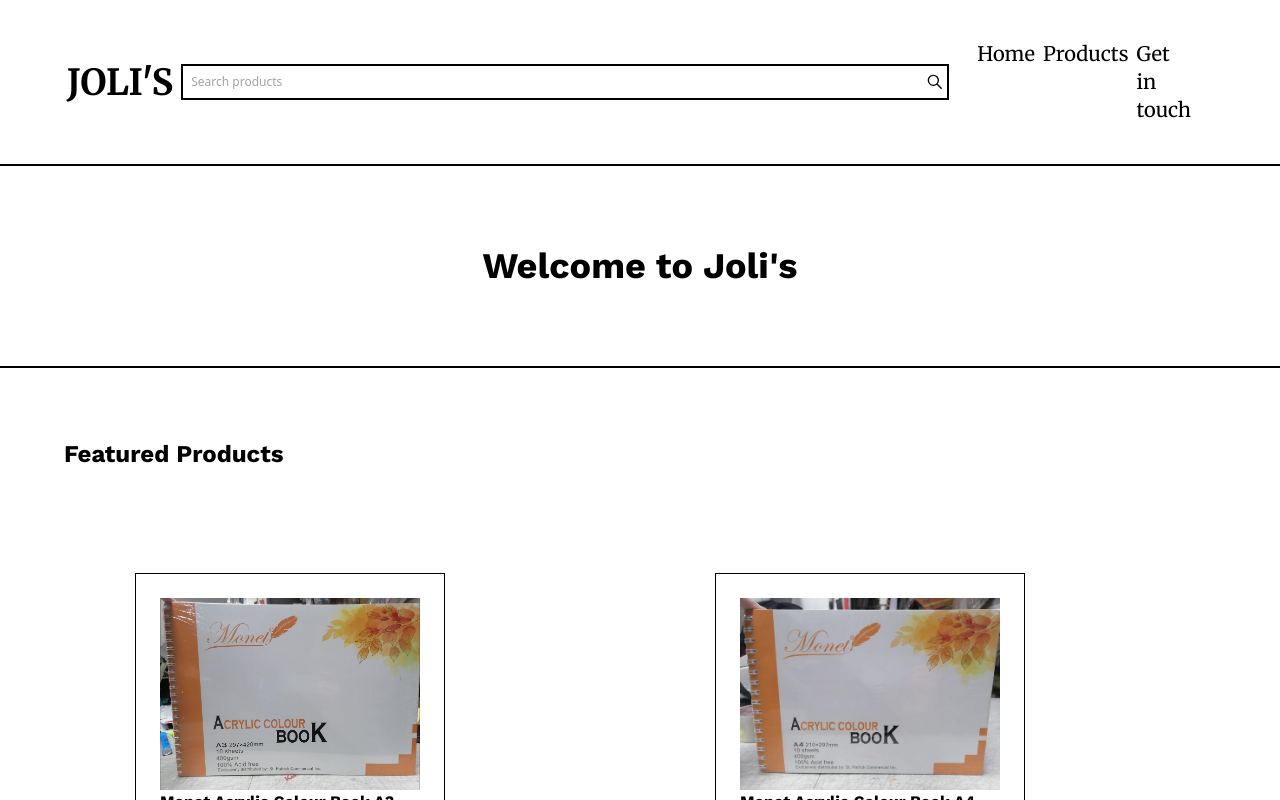
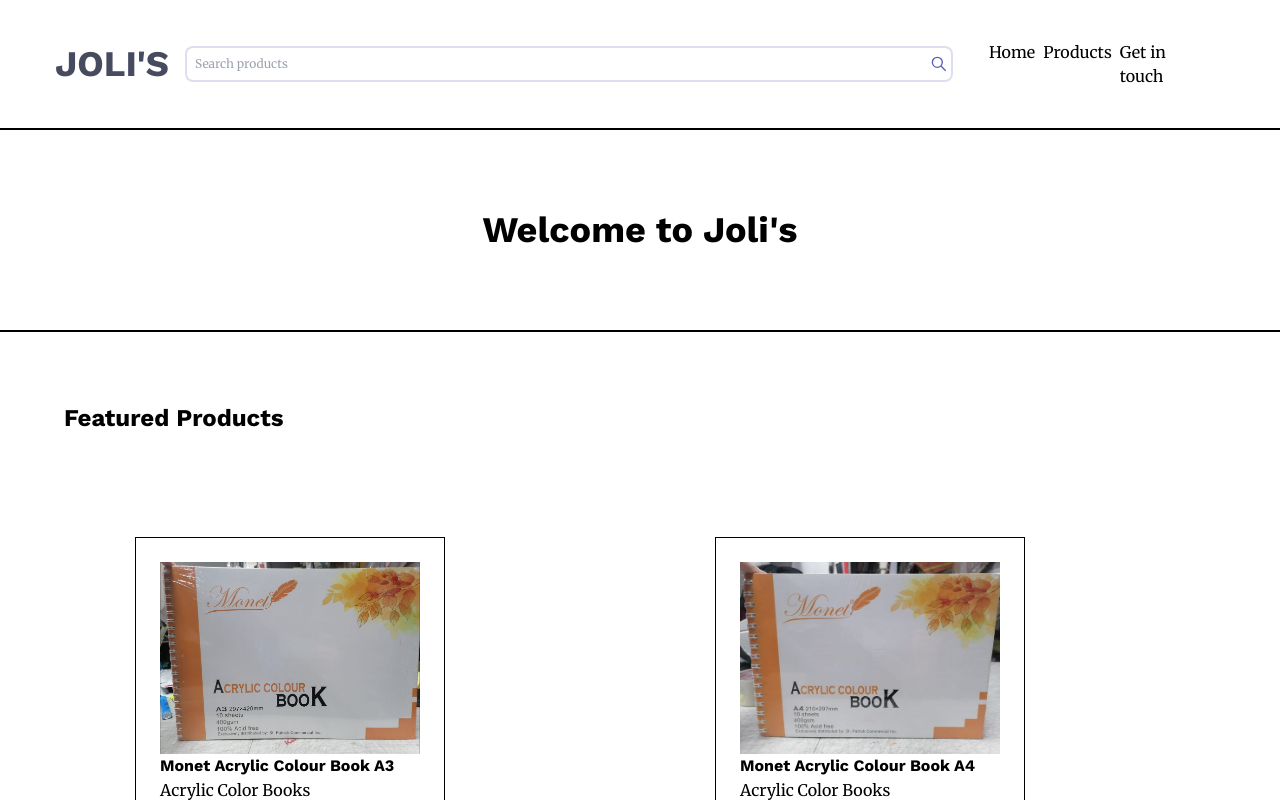
Before and after one commit to quinzonjosh/jolis, a Next.js app: page / in a window 1280 px wide. Shown: the top 800 px of the page. Built offline with nearby package versions, Linux system fonts and the light colour scheme.

Commit message:
fix typography and style searchbar

```diff
--- a/components/Navbar/Navbar.jsx
+++ b/components/Navbar/Navbar.jsx
@@ -8,11 +8,11 @@ const Navbar = () => {
   const [hideNav, setHideNav] = useState(true);
 
   return (
-    <section className="flex justify-center w-full gap-2 py-5 items-center border-b-2 border-black">
+    <header className="flex justify-center w-full gap-4 py-5 items-center border-b-2 border-black">
       <Link href="/">
-        <span className="md:text-4xl text-2xl font-bold cursor-pointer">
-          <a>JOLI&apos;S</a>
-        </span>
+        <a className="md:text-4xl text-2xl font-bold cursor-pointer font-heading text-primary">
+          JOLI&apos;S
+        </a>
       </Link>
       {/* search bar */}
       <div className="flex w-[60%]">
@@ -20,10 +20,10 @@ const Navbar = () => {
           type="search"
           name="Search here"
           placeholder="Search products"
-          className="w-[100%] border-2 border-black border-r-0 p-2 text-xs"
+          className={styles.searchbar}
         />
-        <button className="border-2 border-l-0 border-black p-1">
-          <GrSearch />
+        <button className="border-2 border-l-0 border-white-accent-lavender rounded-r-lg p-1">
+          <GrSearch className={styles.search_icon} />
         </button>
       </div>
       <button
@@ -37,10 +37,10 @@ const Navbar = () => {
         <GiHamburgerMenu />
       </button>
 
-      <div
+      <nav
         className={`${hideNav ? "-left-full" : "left-0"} ${styles.nav_links}`}
       >
-        <ul className="flex flex-col md:flex-row gap-2 p-5 text-xl">
+        <ul className="flex flex-col md:flex-row gap-2 p-5">
           <button
             className="md:hidden block self-end"
             onClick={() => {
@@ -53,28 +53,28 @@ const Navbar = () => {
           </button>
           <li>
             <Link href="/">
-              <a className="lg:text-xl md:text-base text:xl relative lg:top-0 md:top-6 top-0 lg:right-0 md:right-4 right-0">
+              <a className="text-base  relative lg:top-0 md:top-6 top-0 lg:right-0 md:right-4 right-0">
                 Home
               </a>
             </Link>
           </li>
           <li>
             <Link href="/categories">
-              <a className="lg:text-xl md:text-base text:xl relative lg:top-0 md:top-6 top-0 lg:right-0 md:right-4 right-0">
+              <a className="text-base relative lg:top-0 md:top-6 top-0 lg:right-0 md:right-4 right-0">
                 Products
               </a>
             </Link>
           </li>
           <li>
             <Link href="/branches">
-              <a className="lg:text-xl md:text-base text:xl relative lg:right-0 md:right-4 right-0">
+              <a className="text-base relative lg:right-0 md:right-4 right-0">
                 Get in touch
               </a>
             </Link>
           </li>
         </ul>
-      </div>
-    </section>
+      </nav>
+    </header>
   );
 };
 
--- a/components/Navbar/Navbar.module.css
+++ b/components/Navbar/Navbar.module.css
@@ -1,3 +1,15 @@
-.nav_links{
-    @apply absolute w-full h-full top-0 bg-white z-10 transition-all md:z-0 md:w-[20%] md:bg-none md:static;
+.nav_links {
+  @apply absolute w-full h-full top-0 bg-white z-10 transition-all md:z-0 md:w-[20%] md:bg-none md:static;
 }
+
+.searchbar {
+  @apply w-[100%] border-2 border-white-accent-lavender border-r-0 rounded-l-lg p-2 text-xs focus:border-tertiary outline-none font-base;
+}
+
+.searchbar:focus-visible + button {
+  @apply border-tertiary;
+}
+
+.search_icon > path {
+  @apply stroke-secondary;
+}
```
